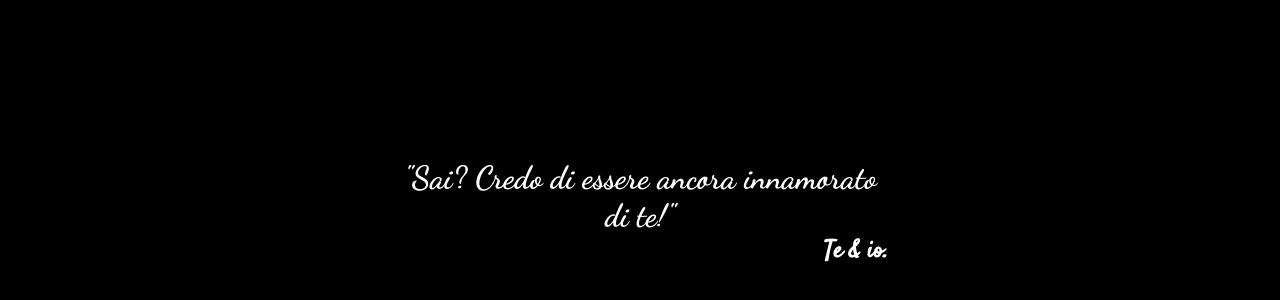
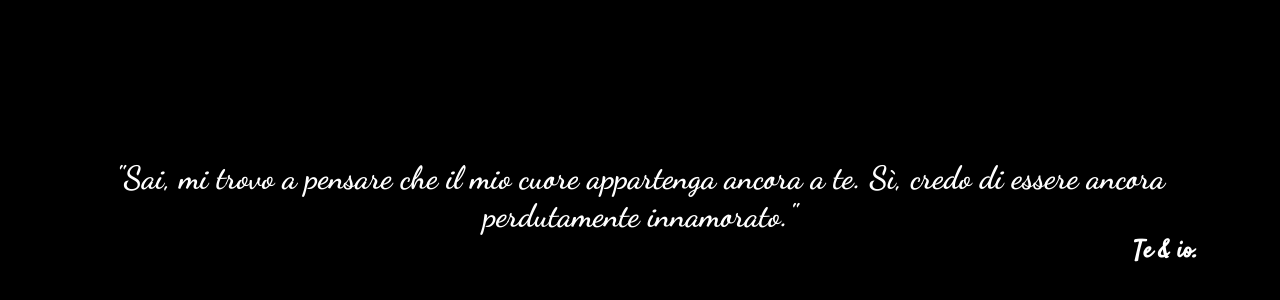
Before and after one commit to QRCodeLoveProject/Unknown, a plain HTML site: page pagina2.html in a window 1280 px wide. Shown: the part 186-486 px from the top of the page. Drawn offline with Linux system fonts and the light colour scheme.

Commit message:
Update pagina2.html

```diff
--- a/pagina2.html
+++ b/pagina2.html
@@ -28,7 +28,7 @@
 
     <div class="contenitore-centrale">
         <section class="pag">
-        <h1>"Sai? Credo di essere ancora innamorato di te!"</h1>
+        <h1>"Sai, mi trovo a pensare che il mio cuore appartenga ancora a te. Sì, credo di essere ancora perdutamente innamorato."</h1>
         <h2>Te & io.</h2>
         </section>
     </div>
```
